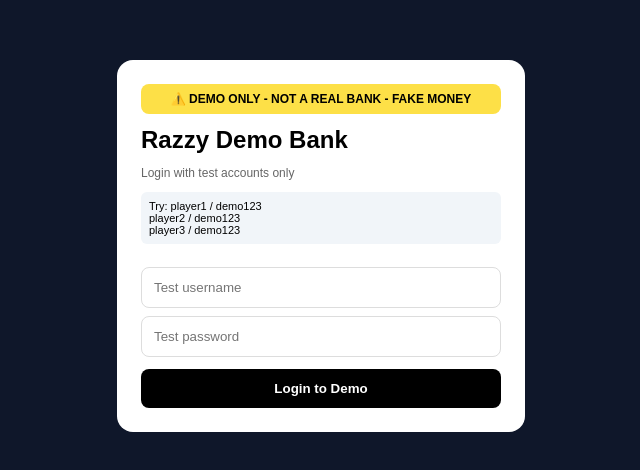
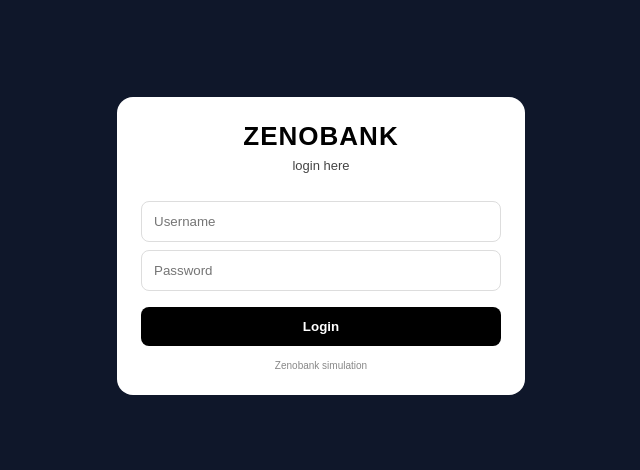
Before and after one commit to wickedrazzy3-commits/Razzy-store, a Next.js app: page /zenobank in a window 1280 px wide. Shown: the part 174-644 px from the top of the page, without its empty margins (319-959 px from the left). Built offline with nearby package versions, Linux system fonts and the light colour scheme.

Commit message:
Update page.js

```diff
--- a/app/zenobank/page.js
+++ b/app/zenobank/page.js
@@ -16,7 +16,7 @@ export default function DemoBank(){
     const sb=await getSupabase();
     if(!sb){ setMsg('Connect Supabase first'); return; }
     const r=await sb.from('demo_users').select('*').eq('username', username.trim()).eq('password', password.trim()).single();
-    if(r.error || !r.data){ setMsg('Wrong test login! Try player1 / demo123'); return; }
+    if(r.error || !r.data){ setMsg('Wrong login!'); return; }
     setUser(r.data);
     setMsg('');
   };
@@ -31,14 +31,15 @@ export default function DemoBank(){
     return(
       <div style={{minHeight:'100vh', background:'#0f172a', display:'flex', alignItems:'center', justifyContent:'center', padding:20, fontFamily:'sans-serif'}}>
         <div style={{background:'white', padding:24, borderRadius:16, width:360}}>
-          <div style={{background:'#fde047', padding:8, borderRadius:8, textAlign:'center', fontWeight:800, fontSize:12, marginBottom:12}}>⚠️ DEMO ONLY - NOT A REAL BANK - FAKE MONEY</div>
-          <h2 style={{margin:0}}>Razzy Demo Bank</h2>
-          <p style={{fontSize:12, color:'#666'}}>Login with test accounts only</p>
-          <p style={{fontSize:11, background:'#f1f5f9', padding:8, borderRadius:6}}>Try: player1 / demo123<br/>player2 / demo123<br/>player3 / demo123</p>
-          <input value={username} onChange={e=>setUsername(e.target.value)} placeholder="Test username" style={{width:'100%', padding:12, borderRadius:8, border:'1px solid #ddd', marginTop:12, boxSizing:'border-box'}}/>
-          <input type="password" value={password} onChange={e=>setPassword(e.target.value)} placeholder="Test password" style={{width:'100%', padding:12, borderRadius:8, border:'1px solid #ddd', marginTop:8, boxSizing:'border-box'}}/>
-          <button onClick={login} style={{width:'100%', background:'black', color:'white', padding:12, borderRadius:8, border:0, marginTop:12, fontWeight:800}}>Login to Demo</button>
+          <div style={{textAlign:'center', marginBottom:16}}>
+            <h2 style={{margin:0, fontSize:26, letterSpacing:1}}>ZENOBANK</h2>
+            <p style={{fontSize:13, color:'#444', marginTop:6}}>login here</p>
+          </div>
+          <input value={username} onChange={e=>setUsername(e.target.value)} placeholder="Username" style={{width:'100%', padding:12, borderRadius:8, border:'1px solid #ddd', marginTop:12, boxSizing:'border-box'}}/>
+          <input type="password" value={password} onChange={e=>setPassword(e.target.value)} placeholder="Password" style={{width:'100%', padding:12, borderRadius:8, border:'1px solid #ddd', marginTop:8, boxSizing:'border-box'}}/>
+          <button onClick={login} style={{width:'100%', background:'black', color:'white', padding:12, borderRadius:8, border:0, marginTop:16, fontWeight:800}}>Login</button>
           {msg && <div style={{marginTop:10, fontSize:12, color:'red', textAlign:'center'}}>{msg}</div>}
+          <div style={{marginTop:14, fontSize:10, color:'#888', textAlign:'center'}}>Zenobank simulation</div>
         </div>
       </div>
     );
@@ -46,18 +47,16 @@ export default function DemoBank(){
 
   return(
     <div style={{minHeight:'100vh', background:'#f1f5f9', padding:16, fontFamily:'sans-serif'}}>
-      <div style={{background:'#fde047', padding:8, borderRadius:8, textAlign:'center', fontWeight:800, fontSize:12}}>DEMO BANK - FAKE MONEY ONLY</div>
       <div style={{background:'white', padding:20, borderRadius:16, marginTop:12}}>
         <div style={{display:'flex', justifyContent:'space-between'}}>
-          <div><b>Hi, {user.username}</b><br/><span style={{fontSize:11, color:'#666'}}>Test Account #{user.id}</span></div>
+          <div><h3 style={{margin:0}}>ZENOBANK</h3><b>Hi, {user.username}</b><br/><span style={{fontSize:11, color:'#666'}}>Account #{user.id}</span></div>
           <button onClick={()=>setUser(null)} style={{background:'#eee', border:0, padding:'8px 12px', borderRadius:6}}>Logout</button>
         </div>
         <div style={{marginTop:16, background:'#0f172a', color:'white', padding:16, borderRadius:12}}>
-          <div style={{fontSize:12, opacity:0.7}}>FAKE BALANCE</div>
+          <div style={{fontSize:12, opacity:0.7}}>BALANCE</div>
           <div style={{fontSize:28, fontWeight:800}}>₦{user.balance?.toLocaleString()}</div>
         </div>
-        <button onClick={refresh} style={{width:'100%', marginTop:12, padding:10, borderRadius:8, border:'1px solid #ddd', background:'white'}}>Refresh Balance</button>
-        <div style={{marginTop:16, fontSize:11, color:'#666', textAlign:'center'}}>This is a simulation. No real money. You cannot transfer to real banks.</div>
+        <button onClick={refresh} style={{width:'100%', marginTop:12, padding:10, borderRadius:8, border:'1px solid #ddd', background:'white'}}>Refresh</button>
       </div>
     </div>
   );
```
